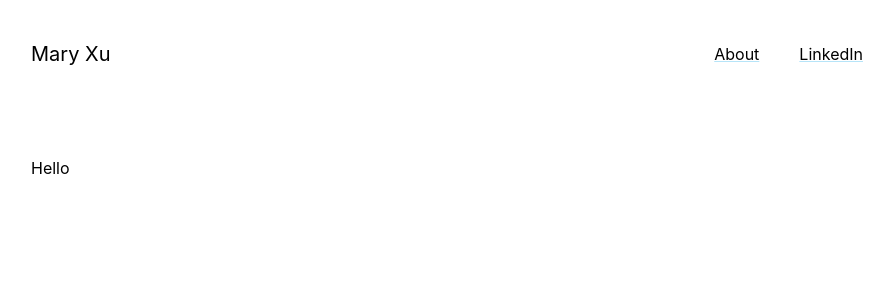
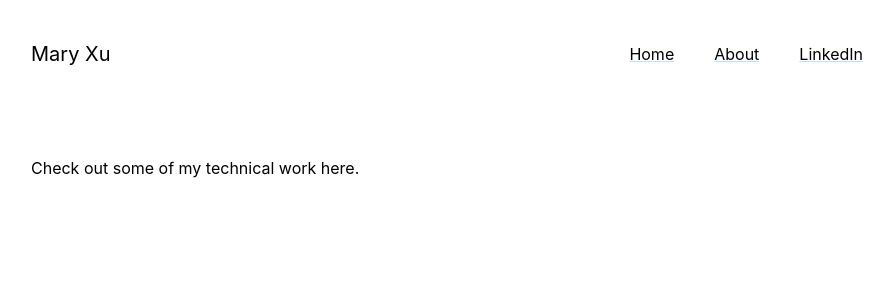
Before and after one commit to mxumary/mxumary.github.io, a Next.js app: page /about in a window 1280 px wide. Shown: the top 300 px of the page, without its empty margins (129-1022 px from the left). Built offline with nearby package versions, Linux system fonts and the light colour scheme.

Commit message:
fixed margin issues

```diff
--- a/app/about/page.js
+++ b/app/about/page.js
@@ -1,17 +1,19 @@
 import Head from "app/components/Head";
 export default function About() {
-    return (
-      <>
+  return (
+    <div>
       <head>
         <link rel="icon" type="image/png" href="/mango.png"></link>
-        <title>About Me</title>
+        <title>About me</title>
       </head>
       <body className="bg-white px-20">
         <Head />
-        <main className = "px-20">
-          <p>Hello</p>
+        <main>
+            <div className="px-20">
+              <p>Check out some of my technical work here.</p>
+            </div>
         </main>
       </body>
-      </>
-    );
-  }
+    </div>
+  );
+}
--- a/app/components/Head.js
+++ b/app/components/Head.js
@@ -1,15 +1,17 @@
 import Link from "next/link";
-function Head() {
+export default function Head() {
     return (
-        <header>
+        <div>
+            <header>
             <nav className="py-10 mb-12 flex justify-between">
-                <h1 className="text-xl px-20">Mary Xu</h1>
+                <h1 className="text-xl px-20" href="/">Mary Xu</h1>
                 <ul className="flex items-center">
+                <Link className = "px-5 underline decoration-sky-500/30" href="/">Home</Link>
                 <Link className = "px-5 underline decoration-sky-500/30" href="/about">About</Link>
                 <Link className = "px-5 pr-52 underline decoration-sky-500/30" href="https://www.linkedin.com/in/mxumary/">LinkedIn</Link>
                 </ul>
             </nav>
-        </header>
+            </header>
+        </div>
     )
 }
-export default Head;
--- a/app/layout.js
+++ b/app/layout.js
@@ -11,7 +11,7 @@ export const metadata = {
 export default function RootLayout({ children }) {
   return (
     <html lang="en">
-      <body className={`${inter.className} mx-auto p-4`}>
+      <body className={inter.className}>
         {children}
       </body>
     </html>
--- a/app/page.js
+++ b/app/page.js
@@ -2,7 +2,7 @@ import Link from "next/link";
 import Head from "app/components/Head";
 export default function Home() {
   return (
-    <>
+    <div>
       <head>
         <link rel="icon" type="image/png" href="/mango.png"></link>
         <title>Mary Xu</title>
@@ -19,6 +19,6 @@ export default function Home() {
             </div>
         </main>
       </body>
-    </>
+    </div>
   );
 }
```
